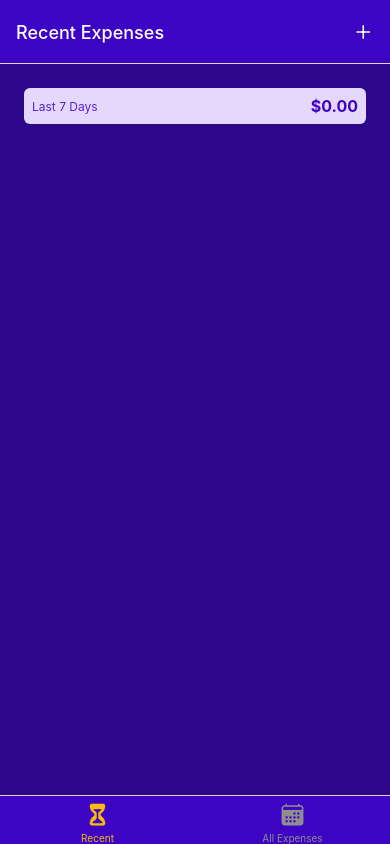
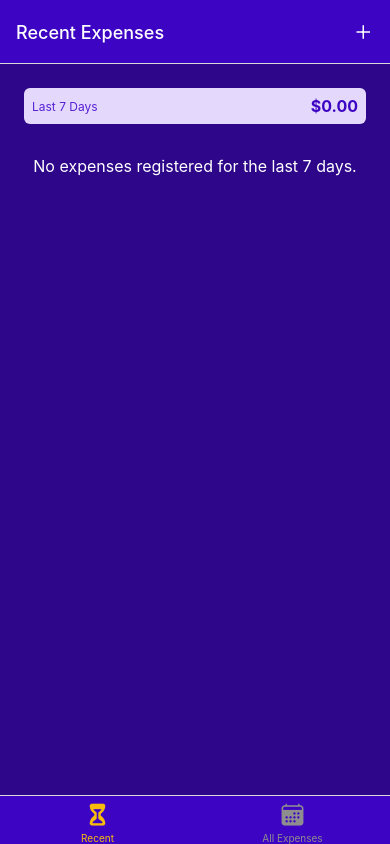
Before and after one commit to cuneyt88/React-Native-Product-App, a React Native app: screen /RecentExpenses in a window 390 px wide. Built offline with nearby package versions, Linux system fonts and the light colour scheme.

Commit message:
finishing touches

```diff
--- a/components/ExpensesOutput/ExpensesOutput.js
+++ b/components/ExpensesOutput/ExpensesOutput.js
@@ -1,14 +1,22 @@
-import { View,StyleSheet } from "react-native"
+import { View,StyleSheet, Text } from "react-native"
 import ExpensesSummary from "./ExpensesSummary"
 import ExpensesList from "./ExpensesList"
 import { GlobalStyles } from "../../constants/styles"
 
 
-const ExpensesOutput = ({expenses,expensesPeriod}) => {
-  return (
+const ExpensesOutput = ({expenses,expensesPeriod,fallbackText}) => {
+    let content= <Text style={styles.infoText}>{fallbackText}</Text>
+
+    if(expenses.length>0){
+        content=<ExpensesList expenses={expenses}/>
+    }else{
+        content= <Text style={styles.infoText}>{fallbackText}</Text>
+    }
+
+    return (
     <View style={styles.container}>
        <ExpensesSummary expenses={expenses} periodName={expensesPeriod}/>
-        <ExpensesList expenses={expenses}/>
+        {content}
     </View>
   )
 }
@@ -22,5 +30,11 @@
         paddingTop:24,
         paddingBottom:0,
         backgroundColor:GlobalStyles.colors.primary700
+    },
+    infoText:{
+        color:'white',
+        fontSize:16,
+        textAlign:'center',
+        marginTop:32
     }
 })
--- a/screens/AllExpenses.js
+++ b/screens/AllExpenses.js
@@ -6,7 +6,7 @@
 const AllExpenses = () => {
   const expensesCtx=useContext(ExpensesContext)
   return (
-    <ExpensesOutput expenses={expensesCtx.expenses} expensesPeriod="Total"/>
+    <ExpensesOutput expenses={expensesCtx.expenses} expensesPeriod="Total" fallbackText="No registered expenses found."/>
   )
 }
 
--- a/screens/RecentExpenses.js
+++ b/screens/RecentExpenses.js
@@ -14,7 +14,7 @@
     return (expense.date >= date7DaysAgo)&&(expense.date<=today);
   })
   return (
-    <ExpensesOutput expenses={recentExpenses} expensesPeriod="Last 7 Days"/>
+    <ExpensesOutput expenses={recentExpenses} expensesPeriod="Last 7 Days" fallbackText="No expenses registered for the last 7 days."/>
   )
 }
 
```
